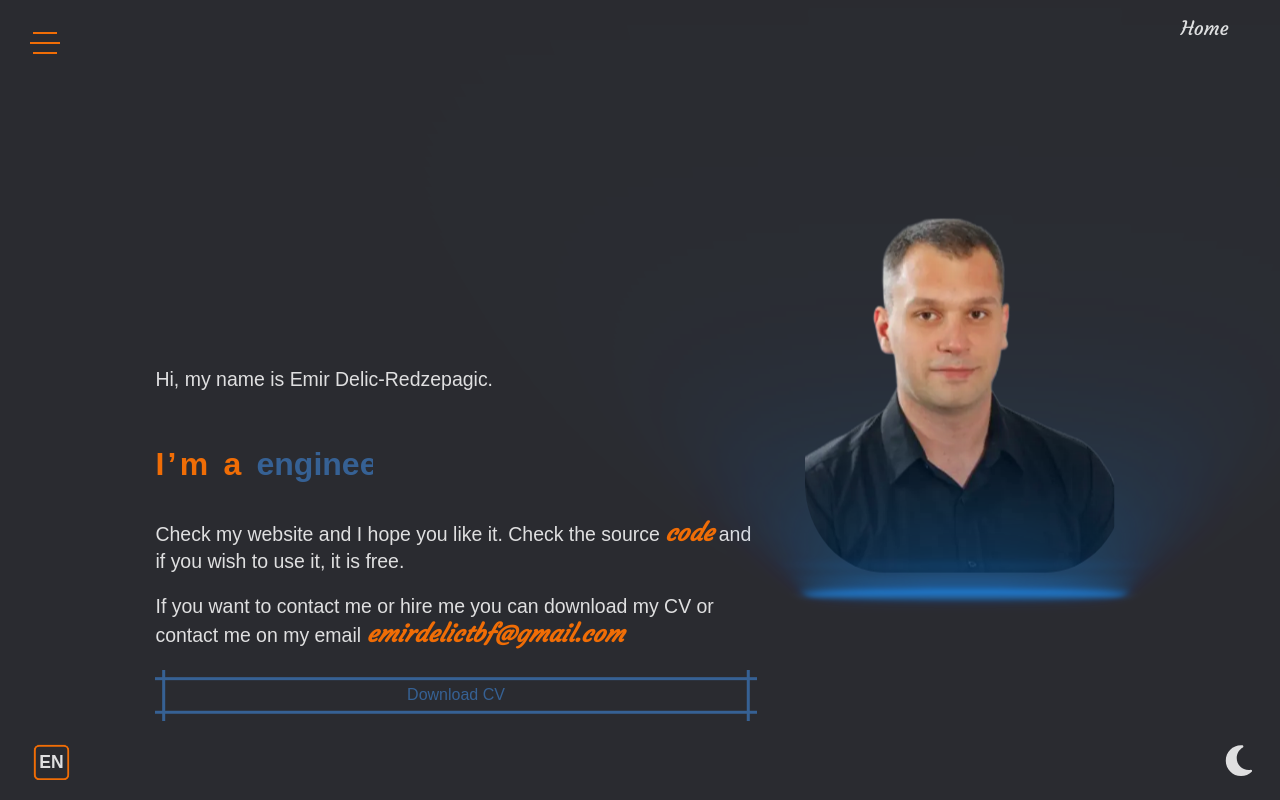
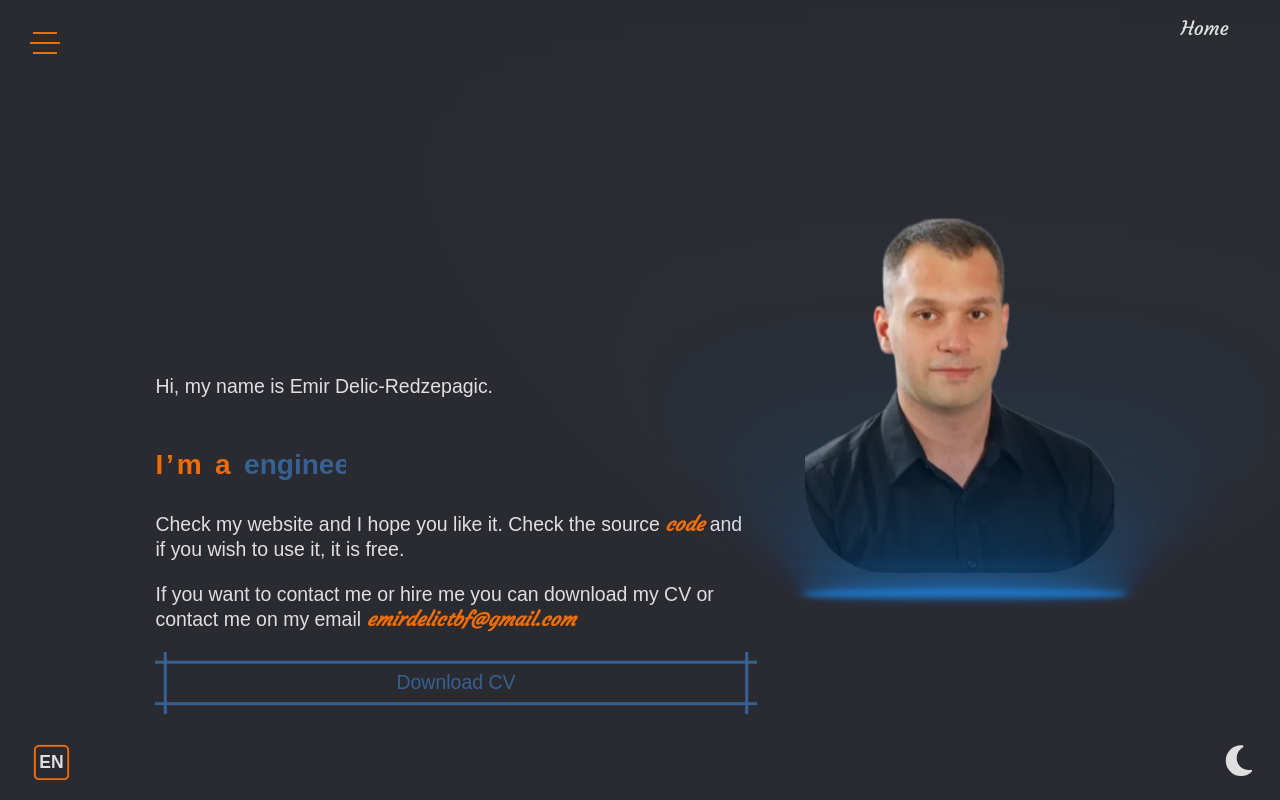
Before and after one commit to EmirDelicR/curriculum-v2, a React (Vite) app: page / in a window 1280 px wide. Built offline with nearby package versions, Linux system fonts and the light colour scheme.

Commit message:
Remove fonts

```diff
--- a/src/UI/components/buttons/button/Button.scss
+++ b/src/UI/components/buttons/button/Button.scss
@@ -16,7 +16,6 @@
   transition: 0.3s linear, color 0s, background-color 0s;
   outline: var(--b) solid #0000;
   outline-offset: 0.6em;
-  font-size: 16px;
   border: 0;
   text-decoration: none;
   user-select: none;
--- a/src/UI/components/links/generalLink/GeneralLink.scss
+++ b/src/UI/components/links/generalLink/GeneralLink.scss
@@ -1,6 +1,4 @@
 .general-link {
-  cursor: pointer;
-  font-size: clamp(0.9rem, 0.5rem + 1.25vw, 1.5rem);
   font-family: 'Courgette', cursive;
   color: var(--secondary);
   font-style: italic;
@@ -8,6 +6,8 @@
   text-decoration: none;
   outline: 0;
 
+  cursor: pointer;
+
   &:hover {
     color: var(--link-hover);
   }
--- a/src/UI/components/textTyping/TextTyping.scss
+++ b/src/UI/components/textTyping/TextTyping.scss
@@ -1,5 +1,5 @@
 .text-wrapper {
-  font-size: clamp(1.5rem, 1rem + 1.25vw, 2.5rem);
+  font-size: var(--fs-600);
   letter-spacing: 0.1em;
   font-weight: 600;
   overflow: hidden;
```
